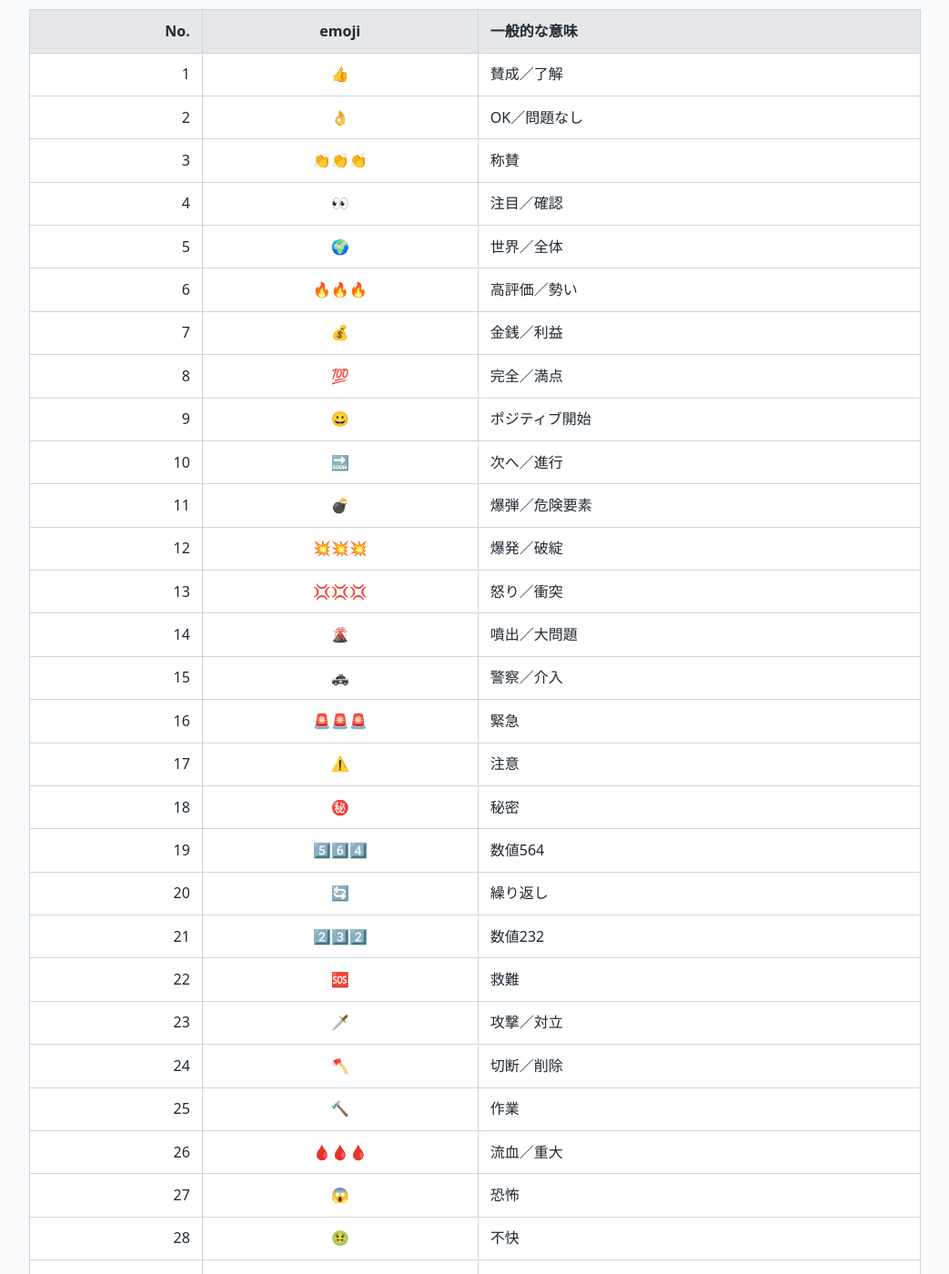
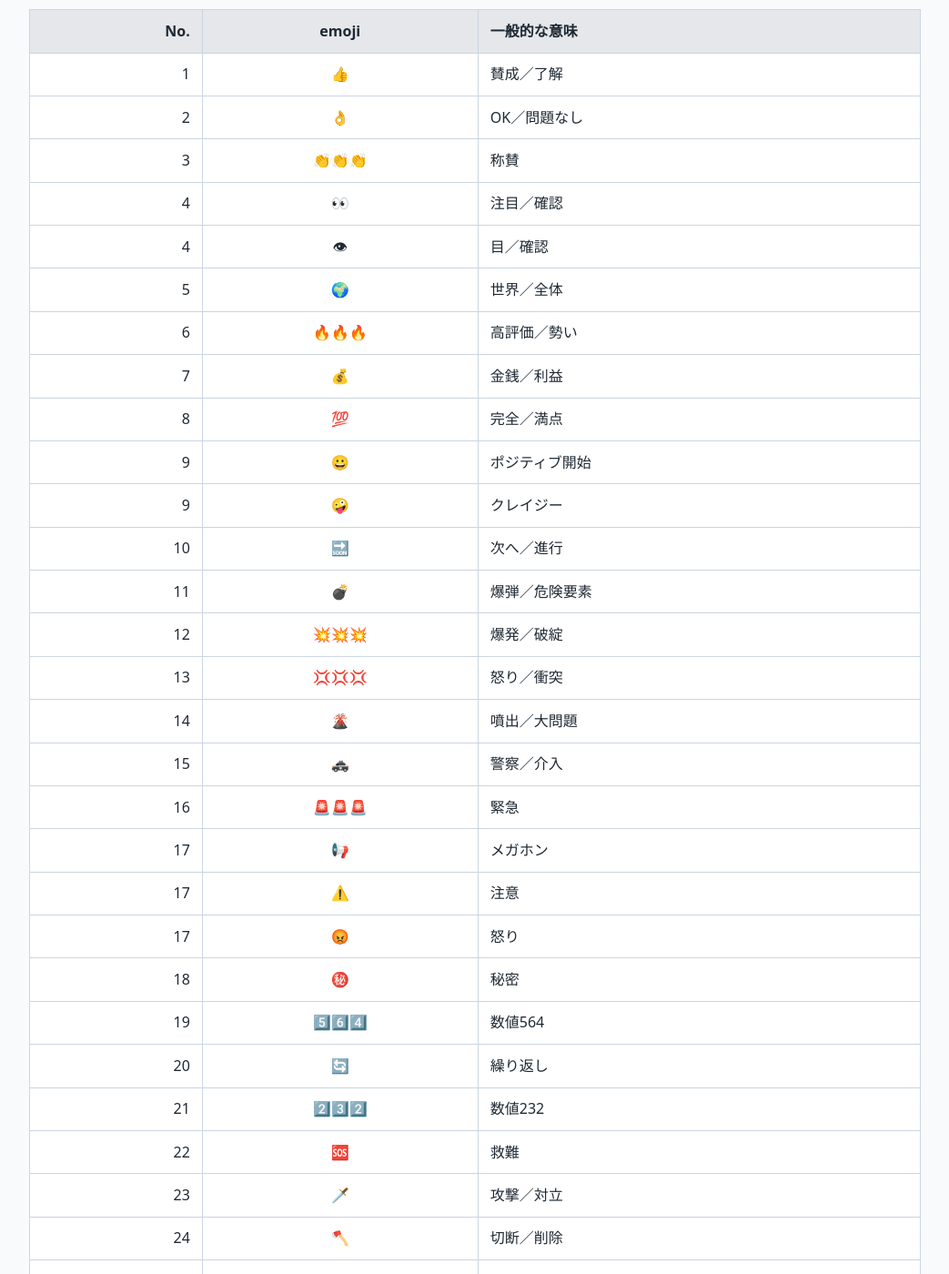
Before and after one commit to Samizo-AITL/Samizo-AITL.github.io, a Jekyll site: the page built from about/emoji/index.md, in a window 1280 px wide and 1400 px high, scrolled down 3030 px. Shown: the whole window at 91% size, without its empty margins (118-1161 px from the left). Built offline with Jekyll 4.4.1, drawn with Linux system fonts in a browser that asks for light colours.

Commit message:
Update index.md

```diff
--- a/about/emoji/index.md
+++ b/about/emoji/index.md
@@ -88,11 +88,13 @@ title: index.md
 | 2 | 👌 | OK／問題なし |
 | 3 | 👏👏👏 | 称賛 |
 | 4 | 👀 | 注目／確認 |
+| 4 | 👁 | 目／確認 |
 | 5 | 🌍 | 世界／全体 |
 | 6 | 🔥🔥🔥 | 高評価／勢い |
 | 7 | 💰 | 金銭／利益 |
 | 8 | 💯 | 完全／満点 |
 | 9 | 😀 | ポジティブ開始 |
+| 9 | 🤪 | クレイジー |
 |10 | 🔜 | 次へ／進行 |
 |11 | 💣 | 爆弾／危険要素 |
 |12 | 💥💥💥 | 爆発／破綻 |
@@ -100,7 +102,9 @@ title: index.md
 |14 | 🌋 | 噴出／大問題 |
 |15 | 🚓 | 警察／介入 |
 |16 | 🚨🚨🚨 | 緊急 |
+|17 | 📢 | メガホン |
 |17 | ⚠️ | 注意 |
+|17 | 😡 | 怒り |
 |18 | ㊙️ | 秘密 |
 |19 | 5️⃣6️⃣4️⃣ | 数値564 |
 |20 | 🔄 | 繰り返し |
```
Also changed, not shown: other parts of about/emoji/index.md (+2 -0 lines).
